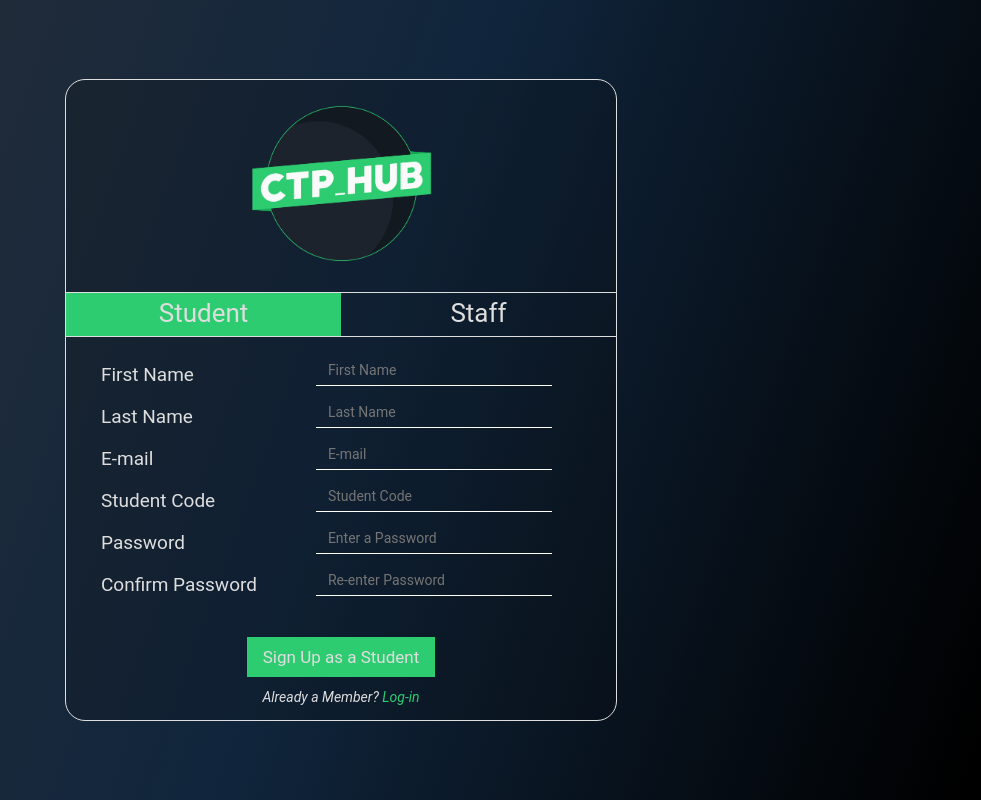
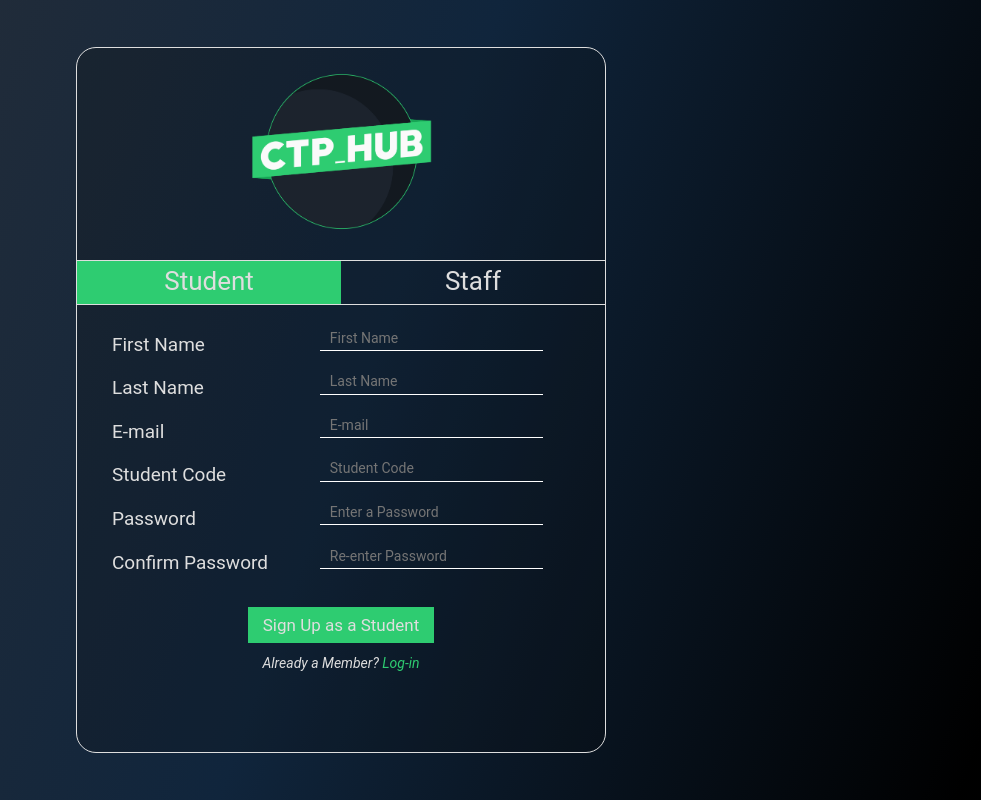
Before and after one commit to Super-Zero/CTP-Hub, a React (Create React App) app in the folder frontend/: page /signup in a window 1280 px wide. Shown: the whole page, without its empty margins (299-1280 px from the left). Built offline with nearby package versions, Linux system fonts and the light colour scheme.

Commit message:
Update branch

```diff
--- a/frontend/src/Views/css/Signup.css
+++ b/frontend/src/Views/css/Signup.css
@@ -34,8 +34,8 @@ a:hover {
 
 .Login {
     color: #dedede;
-    height: 80vh;
-    width: 550px;
+    height: 88vh;
+    width: 66vh;
     background-color: rgba(11,11,11,0.2);
     border: 1px solid #dedede;
     border-radius: 20px;
@@ -56,14 +56,14 @@ a:hover {
     padding-top: 3vh;
     margin-right: auto;
     margin-left: auto;
-    height: 20vmin;
-    width: 23.5vmin;
+    height: 20vh;
+    width: 23.5vh;
     margin-bottom: 20px;
     display: block;
 }
 
 .inpForm {
-    margin-top: 20px;
+    margin-top: 2vh;
     padding-top: 20vh;
     content:"";
 }
@@ -79,26 +79,26 @@ a:hover {
     padding-left: 35px;
     float: left;
     width: 33%;
-    margin-top: 12px;
+    margin-top: 1.7vh;
 }
 
 .Col-75 {
     float: left;
     width: 55%;
-    margin-top: 6px;
+    margin-top: 0.7vh;
 }
 
 
 input[type=text], input[type="password"], select, textarea {
     color: #dedede;
     font-size: calc(2px + 1.5vmin);
-    height: 6px;
+    height: 0.7vh;
     border: 0;
     outline: 0;
     background: transparent;
     border-bottom: 1px solid white;
     width: 70%;
-    padding: 12px;
+    padding: 1.2vh;
     resize: vertical;
 }
 
@@ -108,10 +108,10 @@ label {
 
 
 #sButton {
-    margin-top: 40px;
+    margin-top: 4vh;
     margin-right: auto;
     margin-left: auto;
-    padding: 10px 16px;
+    padding: 1vh 1.8vh;
     font-size: calc(5px + 1.5vmin);
     background-color: #2ecc71;
     border: none;
@@ -128,20 +128,6 @@ label {
     clear: both;
 }
 
-.col-25 {
-    text-align: left;
-    padding-left: 35px;
-    float: left;
-    width: 27%;
-    margin-top: 12px;
-}
-
-.col-75 {
-    float: left;
-    width: 65%;
-    margin-top: 6px;
-}
-
 .Member {
     font-style: italic;
     color: #dedede;
```
